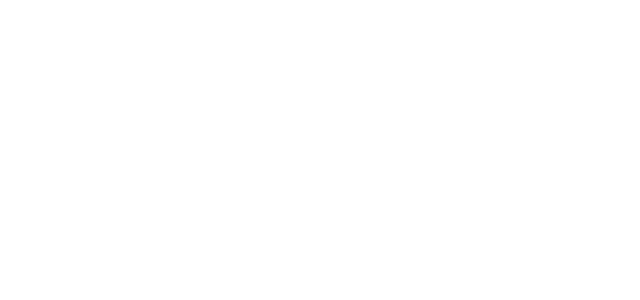
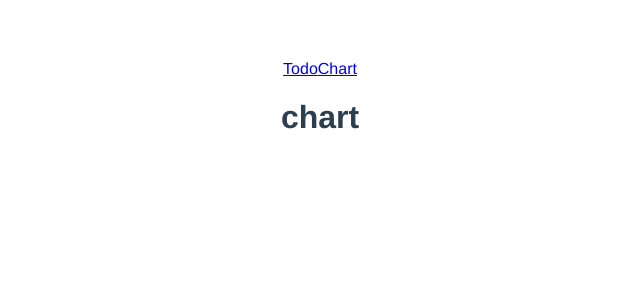
Before and after one commit to sduu/frontend_todolist, a Vue app: page /chart in a window 1280 px wide. Shown: the top 300 px of the page, without its empty margins (320-960 px from the left). Built offline with nearby package versions, Linux system fonts and the light colour scheme.

Commit message:
feat : todo와 chart router 생성

```diff
--- a/src/App.vue
+++ b/src/App.vue
@@ -1,5 +1,9 @@
 <template>
-  <div></div>
+  <nav>
+    <router-link :to="{ name: 'TodoView' }">Todo</router-link>
+    <router-link :to="{ name: 'ChartView' }">Chart</router-link>
+  </nav>
+  <router-view />
 </template>
 
 <script></script>
--- /dev/null
+++ b/src/views/ChartView.vue
@@ -0,0 +1,6 @@
+<template>
+    <h1>chart</h1>
+</template>
+
+<script>
+</script>
--- /dev/null
+++ b/src/views/TodoView.vue
@@ -0,0 +1,6 @@
+<template>
+  <h1>todo</h1>
+</template>
+
+<script>
+</script>
```
Also changed, not shown: src/main.js (+6 -1 lines), src/router/index.js (added, +15 -0 lines).
